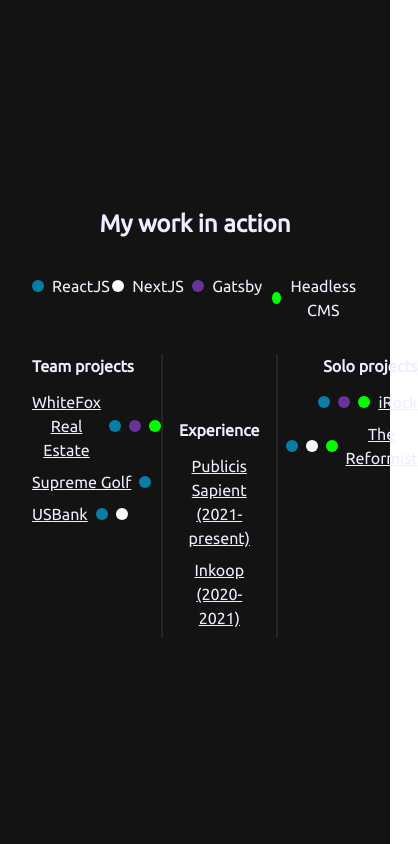
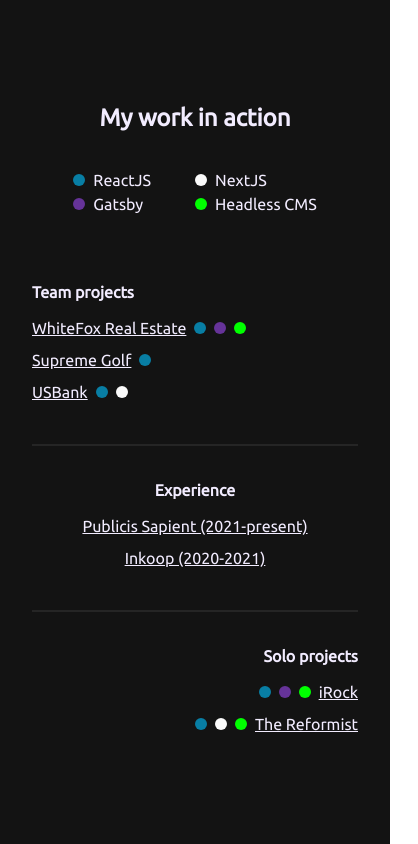
Before and after one commit to kirtiraj-patil/kirtiraj-patil.github.io, an Angular app: page / in a window 390 px wide. Shown: the part 2532-3376 px from the top of the page, 418 px wide, since content can reach past the window. Built offline with nearby package versions, Linux system fonts and the light colour scheme; what @ng-icons/core, @ng-icons/heroicons would draw is missing.

Commit message:
feat: work section for mobile complete

```diff
--- a/src/app/work/legend-def/legend-def.component.scss
+++ b/src/app/work/legend-def/legend-def.component.scss
@@ -5,10 +5,6 @@
   display: flex;
   align-items: center;
 
-  @include lg-screen {
-    grid-template-columns: repeat(4, 1fr);
-  }
-
   &__color {
     margin-right: 0.5rem;
 
--- a/src/app/work/work.component.scss
+++ b/src/app/work/work.component.scss
@@ -11,16 +11,24 @@
 
   &__legend {
     display: grid;
-    grid-template-columns: repeat(4, 1fr);
+    grid-template-columns: repeat(2, 1fr);
     margin-bottom: 2rem;
+    @include sm-screen {
+      grid-template-columns: repeat(4, 1fr);
+    }
   }
 
   &__projects {
     display: grid;
     width: 100%;
-    grid-template-columns: repeat(3, 1fr);
-    column-gap: 1rem;
-    justify-content: space-between;
+    row-gap: 2rem;
+    margin-top: 2rem;
+
+    @include md-screen {
+      column-gap: 1rem;
+      grid-template-columns: repeat(3, 1fr);
+      justify-content: space-between;
+    }
 
     @include lg-screen {
       padding-left: 2rem;
@@ -31,7 +39,10 @@
       display: flex;
       flex-direction: column;
       align-items: center;
-      margin-top: 4rem;
+
+      @include md-screen {
+        margin-top: 4rem;
+      }
 
       &-title {
         font-weight: bold;
@@ -46,13 +57,25 @@
       &:first-of-type {
         margin-top: 0;
         align-items: flex-start;
-        border-right: 2px solid $color-base;
+        border-bottom: 2px solid $color-base;
+        padding-bottom: $padding-standard;
+        @include md-screen {
+          border-bottom: transparent;
+          border-right: 2px solid $color-base;
+          padding-bottom: 0;
+        }
       }
 
       &:last-of-type {
         margin-top: 0;
         align-items: flex-end;
-        border-left: 2px solid $color-base;
+        border-top: 2px solid $color-base;
+        padding-top: $padding-standard;
+        @include md-screen {
+          border-top: transparent;
+          border-left: 2px solid $color-base;
+          padding-top: 0;
+        }
       }
     }
   }
```
Also changed, not shown: src/app/work/work.component.html (+21 -3 lines).
